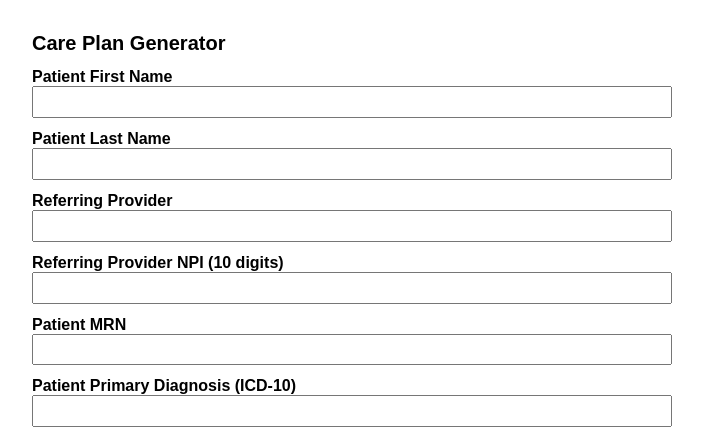
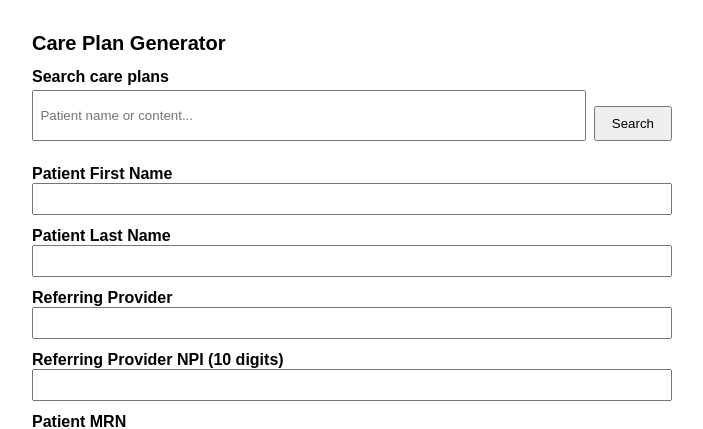
Before and after one commit to jing-ch/llm_care_project, a Python web app: template careplan/templates/careplan/form.html in a window 1280 px wide. Shown: the top 429 px of the page, without its empty margins (288-991 px from the left). Run offline with Jinja, Linux system fonts and the light colour scheme; the template is opened without the code that fills it, so the values that code supplies are empty.

Commit message:
added search and download feature

```diff
--- a/careplan/templates/careplan/form.html
+++ b/careplan/templates/careplan/form.html
@@ -12,11 +12,24 @@
     textarea { min-height: 80px; }
     button { margin-top: 1rem; padding: 0.5rem 1rem; cursor: pointer; }
     #result { margin-top: 1.5rem; padding: 1rem; background: #f0f0f0; white-space: pre-wrap; }
+    #result .download-link { display: inline-block; margin-top: 0.5rem; }
     .loading { color: #666; }
+    .search-item { padding: 0.5rem; border: 1px solid #ddd; margin-bottom: 0.25rem; }
+    .search-item a { margin-right: 0.75rem; }
   </style>
 </head>
 <body>
   <h1>Care Plan Generator</h1>
+
+  <div style="margin-bottom: 1.5rem;">
+    <label>Search care plans</label>
+    <div style="display: flex; gap: 0.5rem; margin-top: 0.25rem;">
+      <input type="text" id="searchInput" placeholder="Patient name or content..." style="flex: 1;" />
+      <button type="button" id="searchBtn">Search</button>
+    </div>
+    <div id="searchResults" style="margin-top: 0.5rem;"></div>
+  </div>
+
   <form id="form">
     <label>Patient First Name</label>
     <input type="text" name="patient_first_name" />
@@ -61,12 +74,58 @@
       })
       .then(function (r) { return r.json(); })
       .then(function (json) {
-        result.innerHTML = json.care_plan_text || json.error || 'No content';
+        var html = (json.care_plan_text || json.error || 'No content');
+        if (json.care_plan_id) {
+          html += '<br><a class="download-link" href="/api/careplan/' + json.care_plan_id + '/download/" download>Download</a>';
+        }
+        result.innerHTML = html;
       })
       .catch(function (err) {
         result.innerHTML = 'Error: ' + err.message;
       });
     });
+
+    document.getElementById('searchBtn').addEventListener('click', function () {
+      var q = document.getElementById('searchInput').value;
+      var container = document.getElementById('searchResults');
+      container.innerHTML = 'Searching...';
+      fetch('/api/careplan/search/?q=' + encodeURIComponent(q))
+        .then(function (r) { return r.json(); })
+        .then(function (data) {
+          var results = data.results || [];
+          if (results.length === 0) {
+            container.innerHTML = 'No care plans found.';
+            return;
+          }
+          var html = '';
+          results.forEach(function (cp) {
+            var name = (cp.patient_first_name || '') + ' ' + (cp.patient_last_name || '');
+            html += '<div class="search-item">' +
+              'ID: ' + cp.id + ' — ' + name +
+              ' <a href="#" class="view-careplan" data-id="' + cp.id + '">View</a>' +
+              ' <a href="/api/careplan/' + cp.id + '/download/" download>Download</a>' +
+              '</div>';
+          });
+          container.innerHTML = html;
+        })
+        .catch(function (err) {
+          container.innerHTML = 'Search failed: ' + err.message;
+        });
+    });
+
+    document.getElementById('searchResults').addEventListener('click', function (e) {
+      if (e.target.classList.contains('view-careplan')) {
+        e.preventDefault();
+        var id = e.target.getAttribute('data-id');
+        fetch('/api/careplan/' + id + '/')
+          .then(function (r) { return r.json(); })
+          .then(function (cp) {
+            var result = document.getElementById('result');
+            result.innerHTML = (cp.care_plan_text || '') +
+              '<br><a class="download-link" href="/api/careplan/' + cp.id + '/download/" download>Download</a>';
+          });
+      }
+    });
   </script>
 </body>
 </html>
--- a/careplan_project/urls.py
+++ b/careplan_project/urls.py
@@ -4,5 +4,7 @@ from careplan import views
 urlpatterns = [
     path('', views.home),
     path('api/generate-careplan/', views.generate_careplan),
+    path('api/careplan/search/', views.search_careplans),
     path('api/careplan/<int:care_plan_id>/', views.get_careplan),
+    path('api/careplan/<int:care_plan_id>/download/', views.download_careplan),
 ]
```
Also changed, not shown: careplan/views.py (+29 -1 lines).
